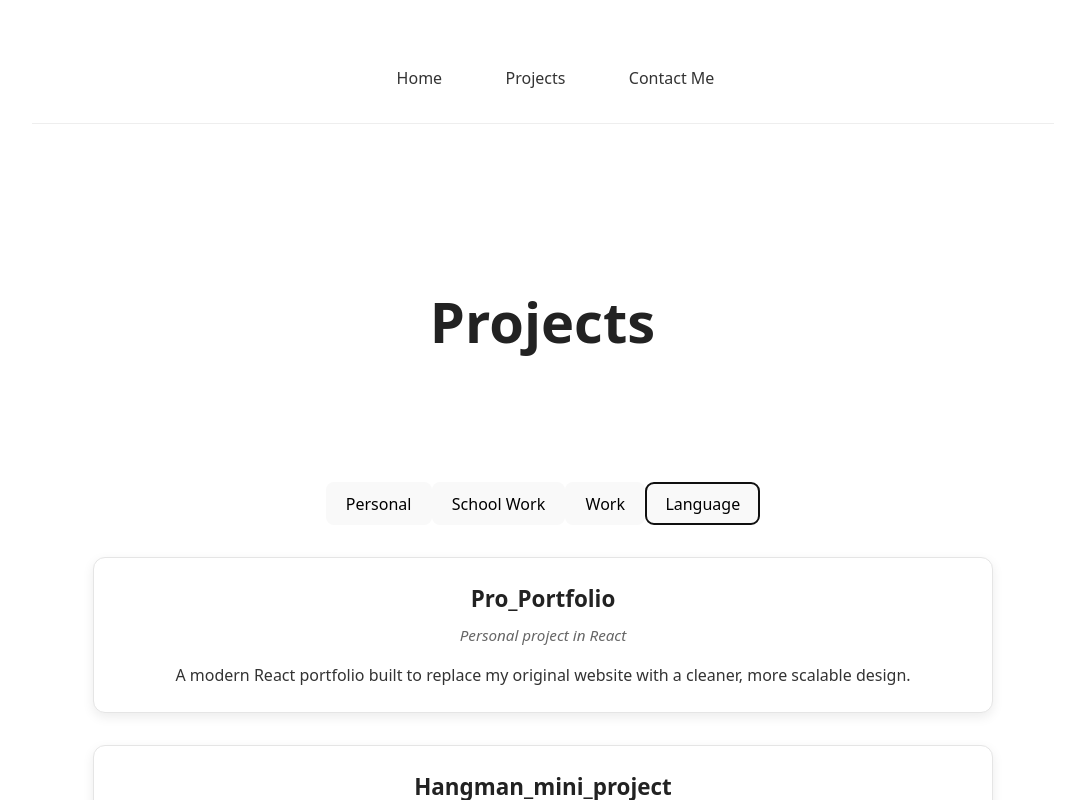
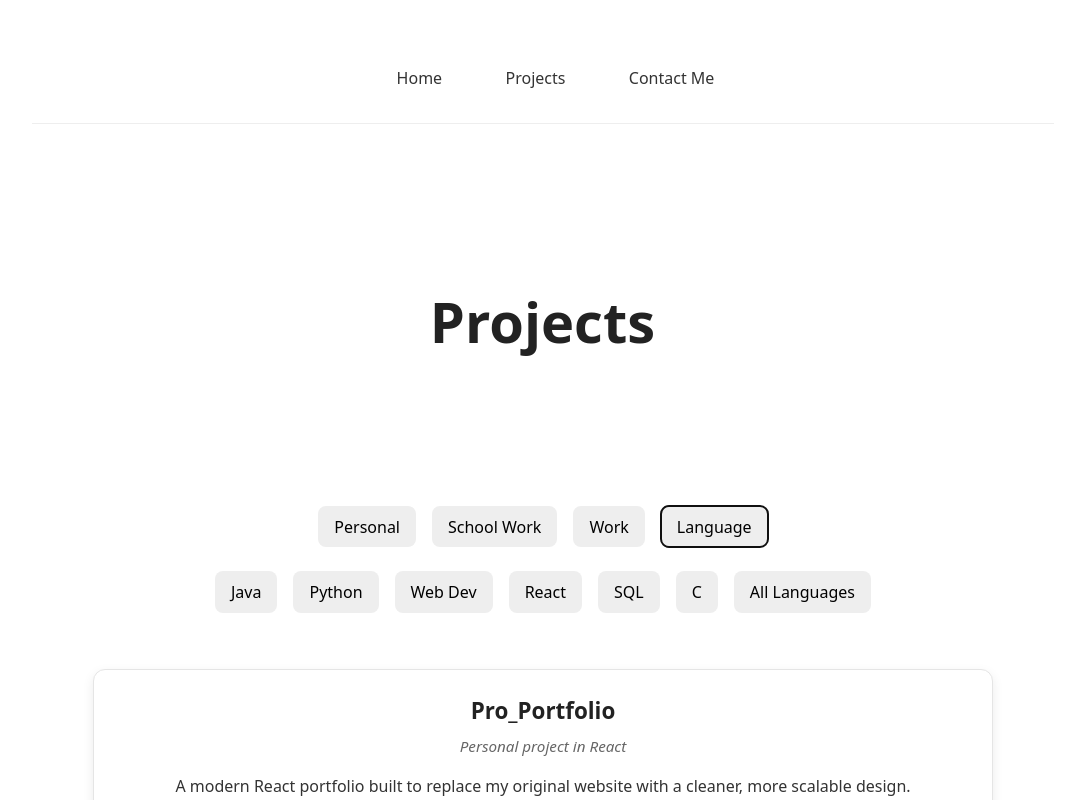
Before and after one commit to Spiderasasen/Pro_Portfolio, a React (Vite) app in the folder my-portfolio/: page /Projects in a window 1280 px wide. Both pictures are taken after a click on the button "Language". Shown: the top 800 px of the page, without its empty margins (97-1182 px from the left). Built offline with nearby package versions, Linux system fonts and the light colour scheme.

Commit message:
got the filter working, and will tweak the color of the buttons

```diff
--- a/my-portfolio/src/component/Project_Onscreen.jsx
+++ b/my-portfolio/src/component/Project_Onscreen.jsx
@@ -2,49 +2,56 @@ import projects from "../data/projects.json";
 import "../styles/Onscreen.css";
 import { useState } from "react";
 
-function ProjectOnscreen() {
+function ProjectOnscreen({ filterType, languageFilter }) {
     const [selectedProject, setSelectedProject] = useState(null);
 
+    // FILTER LOGIC
+    let filteredProjects = projects;
+
+    if (filterType && filterType !== "Language") {
+        filteredProjects = filteredProjects.filter(
+            p => p.Type_of_Project === filterType
+        );
+    }
+
+    if (filterType === "Language" && languageFilter) {
+        filteredProjects = filteredProjects.filter(
+            p => p.programming_langagues.includes(languageFilter)
+        );
+    }
+
+    // MODAL VIEW (unchanged)
+    if (selectedProject) {
+        return (
+            <div className="modal-overlay" onClick={() => setSelectedProject(null)}>
+                <div className="modal-card" onClick={(e) => e.stopPropagation()}>
+                    <button className="close-btn" onClick={() => setSelectedProject(null)}>✕</button>
+
+                    <h2>{selectedProject.name}</h2>
+                    <p><em>{selectedProject.Type_of_Project} project</em></p>
+                    <p><em>Language used: {selectedProject.programming_langagues}</em></p>
+                    <p>{selectedProject.Detailed_summary}</p>
+
+                    <button onClick={() => window.location.href = selectedProject.Project_link}>
+                        See the Code
+                    </button>
+                </div>
+            </div>
+        );
+    }
+
+    // LIST VIEW
     return (
         <div className="project-list">
-            {projects.map((item) => (
-                <div
-                    className="project-card"
-                    key={item.id}
-                    onClick={() => setSelectedProject(item)}
-                >
+            {filteredProjects.map((item) => (
+                <div className="project-card" key={item.id} onClick={() => setSelectedProject(item)}>
                     <h3>{item.name}</h3>
-
                     <div className="project-meta">
                         <em>{item.Type_of_Project} project in {item.programming_langagues}</em>
                     </div>
-
                     <p>{item.description}</p>
                 </div>
             ))}
-
-            {/* Floating Modal */}
-            {selectedProject && (
-                <div className="modal-overlay" onClick={() => setSelectedProject(null)}>
-                    <div className="modal-card" onClick={(e) => e.stopPropagation()}>
-                        <button className="close-btn" onClick={() => setSelectedProject(null)}>
-                            ✕
-                        </button>
-
-                        <h2>{selectedProject.name}</h2>
-                        <p><em>{selectedProject.Type_of_Project} project</em></p>
-                        <p><em>Language used: {selectedProject.programming_langagues}</em></p>
-                        <p>{selectedProject.Detailed_summary}</p>
-
-                        <button
-                            className="code-btn"
-                            onClick={() => window.location.href = selectedProject.Project_link}
-                        >
-                            See the Code
-                        </button>
-                    </div>
-                </div>
-            )}
         </div>
     );
 }
--- a/my-portfolio/src/pages/Projects.jsx
+++ b/my-portfolio/src/pages/Projects.jsx
@@ -1,9 +1,14 @@
 import { useNavigate } from "react-router-dom";
-import "../styles/home.css"
+import "../styles/home.css";
 import Projects_Onscreen from "../component/Project_Onscreen.jsx";
+import { useState } from "react";
 
 function Projects() {
     const navigate = useNavigate();
+
+    const [filterType, setFilterType] = useState(null);
+    const [languageFilter, setLanguageFilter] = useState(null);
+
     return (
         <div>
             <header className="nav">
@@ -14,22 +19,37 @@ function Projects() {
                 </nav>
             </header>
 
-
-            {/*listing out all the projects*/}
             <section className="hero">
                 <h1>Projects</h1>
             </section>
 
-            {/*filter for all the projects*/}
-            <div>
-                <button>Personal</button>
-                <button>School Work</button>
-                <button>Work</button>
-                <button>Language</button>
+            {/* Filter Buttons */}
+            <div className="filter-bar">
+                <button onClick={() => { setFilterType("Personal"); setLanguageFilter(null); }}>Personal</button>
+                <button onClick={() => { setFilterType("School Work"); setLanguageFilter(null); }}>School Work</button>
+                <button onClick={() => { setFilterType("Work"); setLanguageFilter(null); }}>Work</button>
+                <button onClick={() => setFilterType("Language")}>Language</button>
             </div>
 
-            <Projects_Onscreen />
+            {/* Language Sub-Filter */}
+            {filterType === "Language" && (
+                <div className="sub-filter">
+                    <button onClick={() => setLanguageFilter("Java")}>Java</button>
+                    <button onClick={() => setLanguageFilter("Python")}>Python</button>
+                    <button onClick={() => setLanguageFilter("Web Dev")}>Web Dev</button>
+                    <button onClick={() => setLanguageFilter("React")}>React</button>
+                    <button onClick={() => setLanguageFilter("SQL")}>SQL</button>
+                    <button onClick={() => setLanguageFilter("C")}>C</button>
+                    <button onClick={() => setLanguageFilter(null)}>All Languages</button>
+                </div>
+            )}
+
+            <Projects_Onscreen
+                filterType={filterType}
+                languageFilter={languageFilter}
+            />
         </div>
-    )
+    );
 }
+
 export default Projects;
--- a/my-portfolio/src/styles/home.css
+++ b/my-portfolio/src/styles/home.css
@@ -62,3 +62,24 @@ body {
     line-height: 1.7;
     color: #444;
 }
+
+/*filter sections*/
+.filter-bar, .sub-filter {
+    display: flex;
+    gap: 1rem;
+    justify-content: center;
+    margin: 1.5rem 0;
+}
+
+.filter-bar button, .sub-filter button {
+    padding: 0.6rem 1rem;
+    border: none;
+    background: #eee;
+    border-radius: 8px;
+    cursor: pointer;
+    transition: background 0.2s ease;
+}
+
+.filter-bar button:hover, .sub-filter button:hover {
+    background: #ddd;
+}
```
